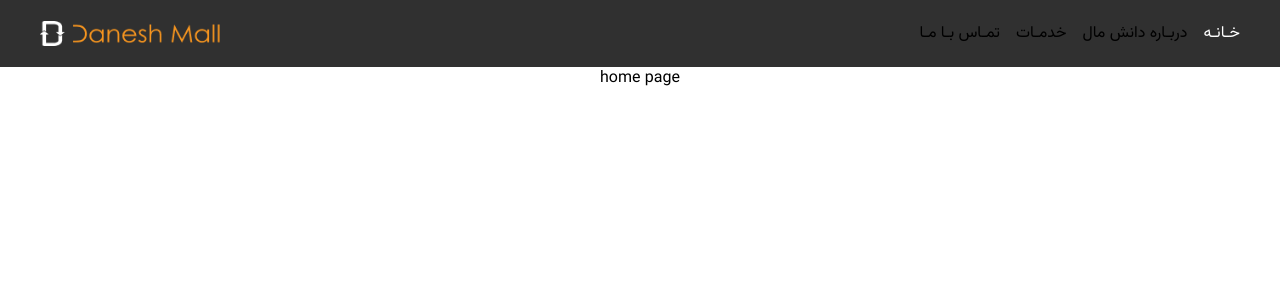
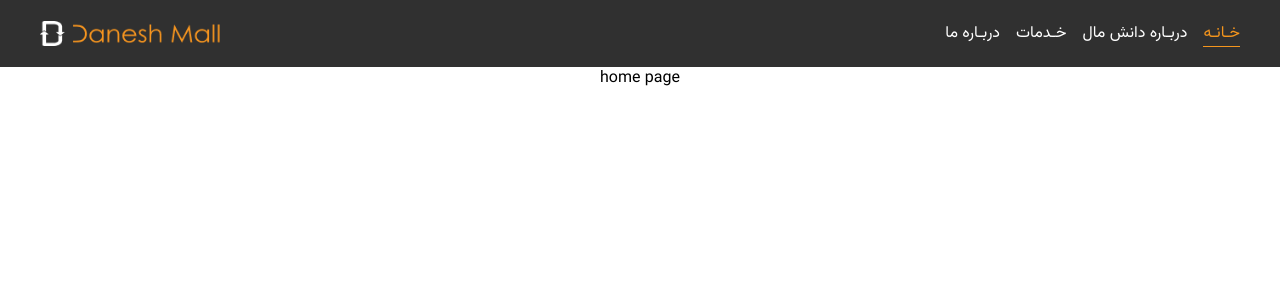
Before and after one commit to AirbyteTeam/DaneshMall-next, a Next.js app: page / in a window 1280 px wide. Shown: the top 300 px of the page. Built offline with nearby package versions, Linux system fonts and the light colour scheme.

Commit message:
add navbar

```diff
--- a/src/components/home/Navbar.jsx
+++ b/src/components/home/Navbar.jsx
@@ -3,22 +3,22 @@ import Link from "next/link"
 import Image from "next/image"
 import "../../styles/home/Navbar.css"
 import {NavLink} from "@/components/home/NavLink";
-import { useRouter } from "next/router";
+import { usePathname } from 'next/navigation'
 import {useEffect} from "react";
 
 function Navbar() {
-    const router = useRouter;
+    const pathname = usePathname()
     useEffect(()=>{
-        console.log(router.pathname)
+        console.log(pathname)
     },[])
     return (
         <nav className="bg-mainBg w-full h-[4.2rem] flex items-center justify-between px-10">
-                <div className="justify-end items-center">
+                <div className="items-center">
                     <ul className="flex gap-4">
-                        <li><Link  href="/"><span className={router.pathname === "/" ? "activeNavLink" : "text-white"} >خـانـه</span></Link></li>
-                        <li><Link  href="/about-us">دربـاره دانش مال</Link></li>
-                        <li><Link  href="/service">خدمـات</Link></li>
-                        <li><Link  href="/contact-us">تمـاس بـا مـا</Link></li>
+                        <li><Link  href="/"><span className={pathname === "/" ? "activeNavLink" : "text-white"} >خـانـه</span></Link></li>
+                        <li><Link  href="/about-us"><span className={pathname === "/about-us" ? "activeNavLink" : "text-white"} >دربـاره دانش مال</span></Link></li>
+                        <li><Link  href="/service"><span className={pathname === "/service" ? "activeNavLink" : "text-white"} >خـدمات</span></Link></li>
+                        <li><Link  href="/contact-us"><span className={pathname === "/contact-us" ? "activeNavLink" : "text-white"} >دربـاره ما</span></Link></li>
                     </ul>
                 </div>
                 <div className="w-[15%]">
```
